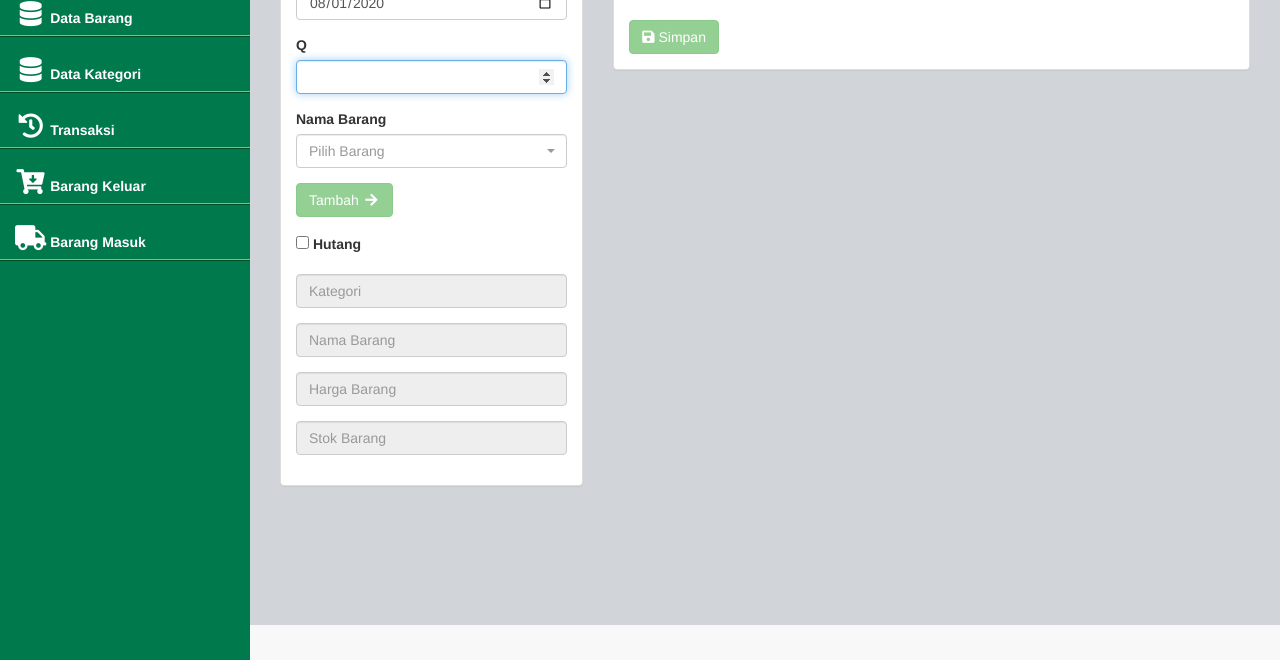
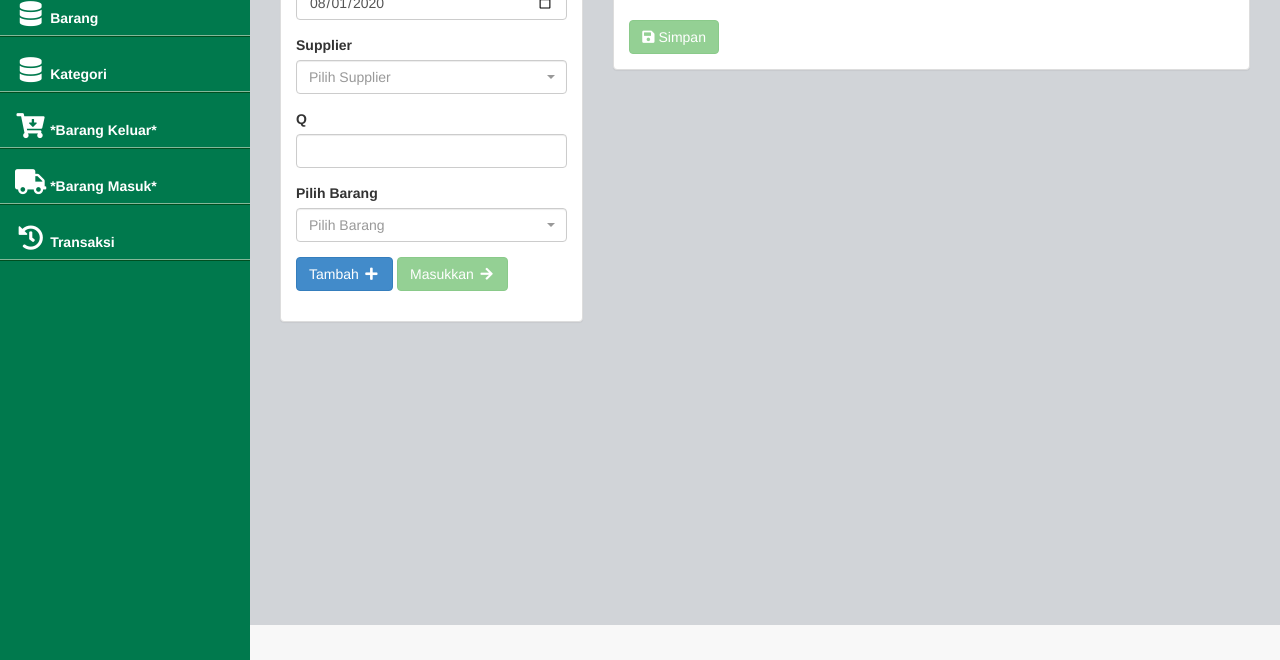
Before and after one commit to arta678/wigunateknik, a PHP site: page /wigunateknik/masuk in a window 1280 px wide. Shown: the part 140-800 px from the top of the page. Run offline with PHP 8.4, Linux system fonts and the light colour scheme; data that the repository does not hold is empty.

Commit message:
edit masuk/index

```diff
--- a/barang/index.php
+++ b/barang/index.php
@@ -163,9 +163,6 @@ if(isset($_GET['filter'])){
             $('.datakategori').load(data);
         };
 
-
-
-
         $('#sel_kategori').select2({
             theme: "bootstrap",
             width: '100%'
--- a/keluar/proses/add.php
+++ b/keluar/proses/add.php
@@ -25,7 +25,7 @@ if (isset($_POST['status'])) {
 		$total = $_POST["total"][$key];
 		$query_detail_transaksi = " INSERT INTO tbdetailtransaksi
 		VALUES
-		(null,'$idtransaksi','$sampah','$harga','{$_POST['jumlah'][$key]}','$total','$customer','$status')
+		(null,'$idtransaksi','$sampah','$harga','{$_POST['jumlah'][$key]}','$total','$customer',null,'$status')
 		";
 
 		$berhasil =  mysqli_query($conn,$query_detail_transaksi) or die ;
@@ -44,7 +44,7 @@ if (isset($_POST['status'])) {
 		$total = $_POST["total"][$key];
 		$query_detail_transaksi = " INSERT INTO tbdetailtransaksi
 		VALUES
-		(null,'$idtransaksi', '$sampah','$harga', '{$_POST['jumlah'][$key]}','$total',null,'$status')
+		(null,'$idtransaksi', '$sampah','$harga', '{$_POST['jumlah'][$key]}','$total',null,null,'$status')
 		";
 
 		$berhasil =  mysqli_query($conn,$query_detail_transaksi) or die ;
--- a/masuk/index.php
+++ b/masuk/index.php
@@ -45,19 +45,32 @@ if(isset($_GET['cari'])){
                 </div>
             </div>
             <div class="row">
-                <div class="col-lg-4">
-                    <div class="panel panel-default">
+                <div class="col-lg-4 ">
+                    <div class="panel panel-default ">
                         <div class="panel-body">
                             <div class="form-group ">
                                 <label for="tanggal">Tanggal</label>
                                 <input type="date" class="form-control" name="tanggal" value="<?= date('Y-m-d') ?>" form="formaddbarangmasuk">
+                            </div>
+                            <div class="form-group">
+                                <label for="supplier">Supplier</label>
+                                <select class="form-control col-md-12" name="supplier" required form="formaddbarang" id="supplier">
+                                    <?php
+                                    $input = "SELECT * FROM tbsuplier ";
+                                    $hasil = mysqli_query($conn, $input);
+                                    while ( $row = mysqli_fetch_array($hasil) ) { ?>
+                                        <option value="<?= $row['idsuplier'] ?>"><?= $row['namasuplier']; ?></option>
+                                        <?php
+                                    }
+                                    ?>
+                                </select>
                             </div>
                             <div class="form-group ">
                                 <label for="jumlah">Q</label>
                                 <input type="number" class="form-control" name="jumlah[]" onclick="this.select()" id="jumlah" onKeyUp="enableButtonTambah()" >
                             </div>
                             <div class="form-group ">
-                                <label for="barang">Nama Barang</label>
+                                <label for="barang">Pilih Barang</label>
                                 <select  class="form-control" data-live-search="true" data-size="5" name="barang[]" required  id="barang" title="Pilih Barang">
                                     <?php
                                     $input =    "SELECT * FROM tbbarang INNER JOIN tbkategori
@@ -79,38 +92,21 @@ if(isset($_GET['cari'])){
                                     </audio>
 
                                     <div class="form-group ">
-                                <button type="button" class="btn btn-success" id="tambah" onclick="popup()" disabled>Tambah <i class="fa fas fa-arrow-right fa-fw"></i></button>
-                            </div>
-                            <div class="form-group ">
-                                <input type="checkbox" id="hutang" name="status" value="hutang" form="formaddbarangmasuk">
-                                <label for="hutang">Hutang</label><br>
-
-                            </div>
-                            <div class="form-group customer">
-                                <select  class="form-control" data-live-search="true" data-size="5" name="customer" required  id="customer" title="Pilih Customer" form="formaddbarangmasuk">
-                                    <?php
-                                    $input =    "SELECT * FROM tbcustomer";
-                                    $hasil = mysqli_query($conn, $input);
-                                    while ( $row = mysqli_fetch_array($hasil) ) { ?>
-                                        <option  value="<?= $row['idcustomer'] ?>"><?= $row['nama']; ?></option>
-                                        <?php
-                                    }
-                                    ?>
-                                </select>
-                                <hr>
+                                        <button type="button" class="btn btn-primary" id="tambahBarang">Tambah <i class="fa fas fa-plus fa-fw"></i></button>
+                                        <button type="button" class="btn btn-success" id="tambah" onclick="popup()" disabled>Masukkan <i class="fa fas fa-arrow-right fa-fw"></i></button>
                                     </div>
 
                                     <div class="form-group ">
-                                <input type="text" class="form-control" name="kategori" id="kategori" disabled="" placeholder="Kategori" >
+                                        <input type="hidden" class="form-control" name="kategori" id="kategori" disabled="" placeholder="Kategori" >
                                     </div>
                                     <div class="form-group ">
-                                <input type="text" class="form-control" name="namabarang" id="namabarang" disabled="" placeholder="Nama Barang">
+                                        <input type="hidden" class="form-control" name="namabarang" id="namabarang" disabled="" placeholder="Nama Barang">
                                     </div>
                                     <div class="form-group ">
-                                <input type="text" class="form-control" name="harga" id="harga"  disabled="" placeholder="Harga Barang">
+                                        <input type="hidden" class="form-control" name="harga" id="harga"  disabled="" placeholder="Harga Barang">
                                     </div>
                                     <div class="form-group ">
-                                <input type="text" class="form-control" name="stok" id="stok"  disabled="" placeholder="Stok Barang">
+                                        <input type="hidden" class="form-control" name="stok" id="stok"  disabled="" placeholder="Stok Barang">
                                     </div>
                                     <div class="form-group ">
                                         <input type="hidden" class="form-control" name="modal" id="modal"  disabled="" placeholder="Harga Modal">
@@ -182,8 +178,20 @@ if(isset($_GET['cari'])){
             }
 
             $(document).ready(function(){
-                $('#jumlah').focus();
 
+                $('#supplier').select2({
+                  theme: "bootstrap",
+                  width: '100%',
+                  placeholder: 'Pilih Supplier'
+                });
+
+                loadSuplier();
+                function loadSuplier(){
+                    var data = "data/supplier.php";
+                    $('.datasupplier').load(data);
+                };
+
+                // $('#jumlah').focus();
                 $("#formaddbarangmasuk").submit(function(e) {
                     e.preventDefault();
                     var databarang = $("#formaddbarangmasuk").serialize();
@@ -350,16 +358,6 @@ if(isset($_GET['cari'])){
                     $("#but_edit").attr("disabled", true);
                 }
             });
-
-
-                $(".customer").hide();
-                $("#hutang").click(function () {
-                    if ($(this).is(":checked")) {
-                        $(".customer").show();
-                    } else {
-                        $(".customer").hide();
-                    }
-                });
           });
       </script>
 
--- a/sidebar.php
+++ b/sidebar.php
@@ -28,19 +28,20 @@
                 <a href="<?= url('dashboard')?>"><i class="fa fas fa-home fa-fw" style="font-size: 25px;"></i><strong> Dashboard</strong></a>
             </li>
             <li>
-                <a href="<?= url('barang')?>"><i class="fa fas fa-database fa-fw " style="font-size: 25px;"></i> <strong>Data Barang</strong></a>
+                <a href="<?= url('barang')?>"><i class="fa fas fa-database fa-fw " style="font-size: 25px;"></i> <strong>Barang</strong></a>
             </li>
             <li>
-                <a href="<?= url('kategori')?>"><i class="fa fas fa-database fa-fw " style="font-size: 25px;"></i> <strong>Data Kategori</strong></a>
+                <a href="<?= url('kategori')?>"><i class="fa fas fa-database fa-fw " style="font-size: 25px;"></i> <strong>Kategori</strong></a>
+            </li>
+
+            <li>
+                <a href="<?= url('keluar')?>"><i class="fa fas fa-cart-arrow-down fa-fw" style="font-size: 25px;"></i> <strong>*Barang Keluar*</strong></a>
+            </li>
+            <li>
+                <a href="<?= url('masuk')?>"><i class="fa fas fa-truck fa-fw" style="font-size: 25px;"></i> <strong>*Barang Masuk*</strong></a>
             </li>
             <li>
                 <a href="<?= url('transaksi')?>"><i class="fa fas fa-history fa-fw" style="font-size: 25px;"></i> <strong>Transaksi</strong></a>
-            </li>
-            <li>
-                <a href="<?= url('keluar')?>"><i class="fa fas fa-cart-arrow-down fa-fw" style="font-size: 25px;"></i> <strong>Barang Keluar</strong></a>
-            </li>
-            <li>
-                <a href="<?= url('masuk')?>"><i class="fa fas fa-truck fa-fw" style="font-size: 25px;"></i> <strong>Barang Masuk</strong></a>
             </li>
              <!-- <li>
                 <a href="#"><i class="fa fas fa-chart-pie fa-fw" style="font-size: 25px;"></i> <strong>Laporan</strong></a>
```
Also changed, not shown: barang/modalAdd.php (+2 -11 lines), keluar/index.php (+4 -4 lines), masuk/data/barang.php (added, +30 -0 lines), masuk/data/supplier.php (added, +30 -0 lines), 8 other files. Lines whose indentation alone changed are shown as unchanged.
